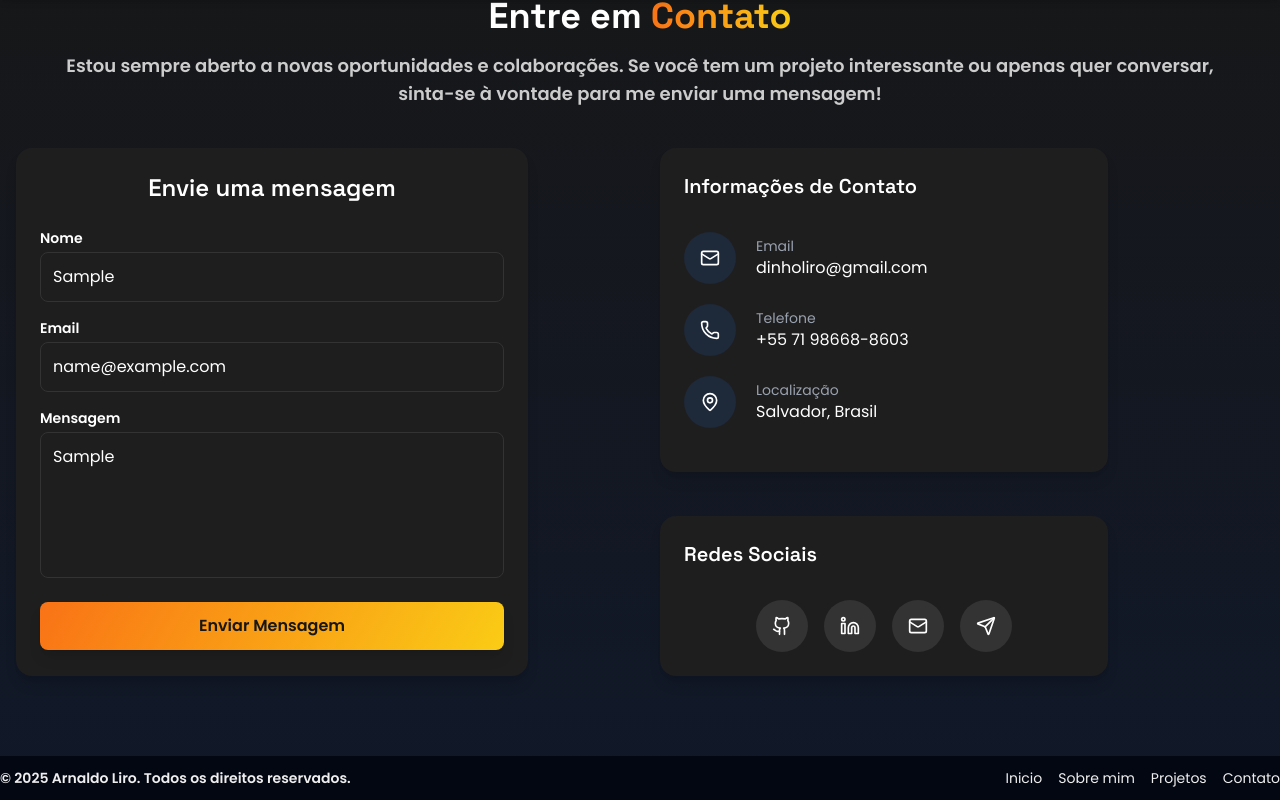
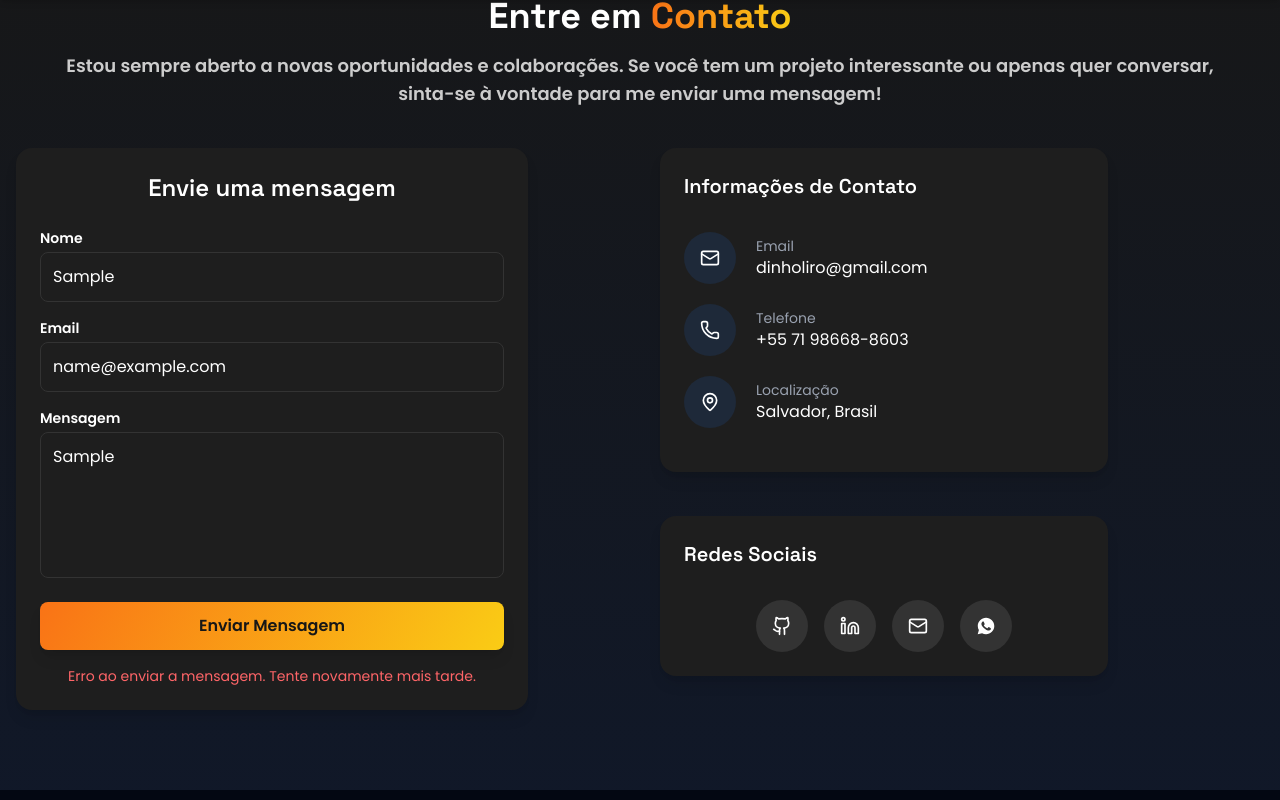
Before and after one commit to arnaldoliro/personal-site, a Next.js app: page / in a window 1280 px wide. Both pictures are taken after typing "Sample", "name@example.com", "Sample" into the empty fields and a click on the button "Enviar Mensagem". Shown: the part 3304-4104 px from the top of the page. Built offline with nearby package versions, Linux system fonts and the light colour scheme; no server answers.

Commit message:
fix: improve contact form feedback, fix social links, clean up unused code

```diff
--- a/package.json
+++ b/package.json
@@ -3,7 +3,7 @@
   "version": "0.1.0",
   "private": true,
   "scripts": {
-    "dev": "next dev",
+    "dev": "next dev -p 3001",
     "build": "next build",
     "start": "next start",
     "lint": "next lint"
--- a/src/app/layout.tsx
+++ b/src/app/layout.tsx
@@ -3,8 +3,6 @@ import { Poppins, Space_Grotesk } from "next/font/google";
 import "./globals.css";
 import Header from "@/components/Header";
 import Footer from "@/components/Footer";
-// import Background from "@/components/Background";
-// import Footer from "@/components/Footer";
 
 const poppins = Poppins({
   subsets: ["latin"],
--- a/src/app/page.tsx
+++ b/src/app/page.tsx
@@ -1,7 +1,6 @@
 import Hero from "@/components/HeroSection";
 import AboutSection from "@/components/AboutSection";
 import ProjectSection from "@/components/ProjectsSection";
-import { Contact } from "lucide-react";
 import ContactSection from "@/components/ContactSection";
 
 export default function Home() {
--- a/src/components/ContactSection/index.tsx
+++ b/src/components/ContactSection/index.tsx
@@ -3,13 +3,31 @@
 import { motion } from "framer-motion";
 import SectionDescription from "../SectionDescription";
 import SectionTitle from "../SectionTitle";
-import { Github, Linkedin, Mail, MapPin, Phone, Send } from "lucide-react";
+import { Github, Linkedin, Mail, MapPin, Phone } from "lucide-react";
 import { useState } from "react";
 import { sendContactMessage } from "@/services/api/contact";
+
+const WHATSAPP_MESSAGE = "Olá! Vi seu portfólio e gostaria de conversar.";
+
+function WhatsAppIcon({ size = 20 }: { size?: number }) {
+  return (
+    <svg
+      width={size}
+      height={size}
+      viewBox="0 0 24 24"
+      fill="currentColor"
+      aria-hidden="true"
+    >
+      <path d="M12.04 2C6.58 2 2.13 6.45 2.13 11.91c0 1.75.46 3.45 1.32 4.95L2.05 22l5.25-1.38a9.9 9.9 0 0 0 4.74 1.21h.01c5.46 0 9.9-4.45 9.9-9.91C21.96 6.45 17.51 2 12.04 2Zm5.8 14.02c-.24.68-1.4 1.32-1.93 1.4-.49.08-1.11.11-1.79-.11-.41-.13-.94-.3-1.62-.6-2.85-1.23-4.71-4.11-4.85-4.3-.14-.19-1.16-1.54-1.16-2.94 0-1.4.73-2.09.99-2.38.26-.28.57-.35.76-.35h.55c.18 0 .41-.07.64.49.24.58.81 2 .88 2.15.07.15.11.32.02.51-.09.19-.14.31-.28.48-.14.17-.29.37-.42.5-.14.14-.28.29-.12.57.16.28.71 1.17 1.53 1.9 1.05.94 1.94 1.23 2.22 1.37.28.14.44.12.6-.07.16-.19.7-.81.88-1.09.18-.28.37-.23.62-.14.26.09 1.63.77 1.91.91.28.14.47.21.53.33.07.12.07.68-.17 1.36Z" />
+    </svg>
+  );
+}
 
 export default function ContactSection() {
   const [form, setForm] = useState({ name: "", email: "", message: "" });
   const [status, setStatus] = useState("");
+  const [statusType, setStatusType] = useState<"success" | "error" | "">("");
+  const [loading, setLoading] = useState(false);
 
   const handleChange = (e: React.ChangeEvent<HTMLInputElement | HTMLTextAreaElement>) => {
     setForm({ ...form, [e.target.name]: e.target.value });
@@ -17,14 +35,27 @@ export default function ContactSection() {
 
   const handleSubmit = async (e: React.FormEvent) => {
     e.preventDefault();
+    setLoading(true);
     setStatus("Enviando...");
+    setStatusType("");
 
     try {
       await sendContactMessage(form);
       setStatus("Mensagem enviada com sucesso!");
+      setStatusType("success");
       setForm({ name: "", email: "", message: "" }); // limpa campos
     } catch (error) {
-      setStatus("Erro ao enviar a mensagem.");
+      const message = error instanceof Error ? error.message : "";
+      if (message === "RATE_LIMITED") {
+        setStatus("Você enviou muitas mensagens. Tente novamente em instantes.");
+      } else if (message === "VALIDATION_ERROR") {
+        setStatus("Verifique os dados informados (nome, e-mail e mensagem) e tente novamente.");
+      } else {
+        setStatus("Erro ao enviar a mensagem. Tente novamente mais tarde.");
+      }
+      setStatusType("error");
+    } finally {
+      setLoading(false);
     }
   };
 
@@ -58,6 +89,7 @@ export default function ContactSection() {
                   value={form.name}
                   onChange={handleChange}
                   required
+                  maxLength={80}
                   className="p-3 w-full rounded-lg bg-[#1e1e1e] border border-[#333] focus:outline-none focus:border-[1px] focus:border-[#f97416] focus:shadow-sm shadow-[#f97416] transition-all duration-300"
                 />
               </div>
@@ -83,6 +115,7 @@ export default function ContactSection() {
                 value={form.message}
                 onChange={handleChange}
                 required
+                maxLength={2000}
                 className="textarea-scrollbar resize-none p-3 rounded-lg bg-[#1e1e1e] border border-[#333] focus:outline-none focus:border-[1px] focus:border-[#f97416] focus:shadow-sm shadow-[#f97416] transition-all duration-300"
                 rows={5}
               />
@@ -90,10 +123,24 @@ export default function ContactSection() {
 
             <button
               type="submit"
-              className="mt-6 inline-block bg-custom-gradient text-[#171717] font-semibold py-3 px-6 rounded-lg shadow-lg hover:shadow-[#f974165b] transition-all duration-500 w-full cursor-pointer"
+              disabled={loading}
+              className="mt-6 inline-block bg-custom-gradient text-[#171717] font-semibold py-3 px-6 rounded-lg shadow-lg hover:shadow-[#f974165b] transition-all duration-500 w-full cursor-pointer disabled:opacity-60 disabled:cursor-not-allowed"
             >
-              Enviar Mensagem
+              {loading ? "Enviando..." : "Enviar Mensagem"}
             </button>
+            {status && (
+              <p
+                className={`mt-4 text-sm text-center ${
+                  statusType === "success"
+                    ? "text-green-400"
+                    : statusType === "error"
+                    ? "text-red-400"
+                    : "text-gray-400"
+                }`}
+              >
+                {status}
+              </p>
+            )}
           </motion.form>
           <div className="space-y-11 w-full max-w-md mx-auto md:mx-0">
             <motion.div
@@ -137,8 +184,20 @@ export default function ContactSection() {
               <div className="flex gap-4 justify-center">
                 <a className="rounded-full bg-[#333333] p-4 hover:bg-gradient-to-br hover:from-orange-500 hover:to-yellow-400 hover:text-gray-900 hover:shadow-lg shadow-[#ff901288] hover:scale-102 transition-all duration-300 cursor-pointer transform hover:-translate-y-1" href="https://github.com/arnaldoliro" target="_blank" rel="noopener noreferrer"><Github size={20}/></a>
                 <a className="rounded-full bg-[#333333] p-4 hover:bg-gradient-to-br hover:from-orange-500 hover:to-yellow-400 hover:text-gray-900 hover:shadow-lg shadow-[#ff901288] hover:scale-102 transition-all duration-300 cursor-pointer transform hover:-translate-y-1" href="https://linkedin.com/in/arnaldoliro" target="_blank" rel="noopener noreferrer"><Linkedin size={20}/></a>
-                <a className="rounded-full bg-[#333333] p-4 hover:bg-gradient-to-br hover:from-orange-500 hover:to-yellow-400 hover:text-gray-900 hover:shadow-lg shadow-[#ff901288] hover:scale-102 transition-all duration-300 cursor-pointer transform hover:-translate-y-1" href="" target="_blank" rel="noopener noreferrer"><Mail size={20}/></a>
-                <a className="rounded-full bg-[#333333] p-4 hover:bg-gradient-to-br hover:from-orange-500 hover:to-yellow-400 hover:text-gray-900 hover:shadow-lg shadow-[#ff901288] hover:scale-102 transition-all duration-300 cursor-pointer transform hover:-translate-y-1" href="" target="_blank" rel="noopener noreferrer"><Send size={20}/></a>
+                <a className="rounded-full bg-[#333333] p-4 hover:bg-gradient-to-br hover:from-orange-500 hover:to-yellow-400 hover:text-gray-900 hover:shadow-lg shadow-[#ff901288] hover:scale-102 transition-all duration-300 cursor-pointer transform hover:-translate-y-1" href="mailto:dinholiro@gmail.com" aria-label="Enviar e-mail"><Mail size={20}/></a>
+                <a
+                  className="rounded-full bg-[#333333] p-4 hover:bg-gradient-to-br hover:from-orange-500 hover:to-yellow-400 hover:text-gray-900 hover:shadow-lg shadow-[#ff901288] hover:scale-102 transition-all duration-300 cursor-pointer transform hover:-translate-y-1"
+                  href={
+                    process.env.NEXT_PUBLIC_WHATSAPP_NUMBER
+                      ? `https://wa.me/${process.env.NEXT_PUBLIC_WHATSAPP_NUMBER}?text=${encodeURIComponent(WHATSAPP_MESSAGE)}`
+                      : "#"
+                  }
+                  target="_blank"
+                  rel="noopener noreferrer"
+                  aria-label="Conversar no WhatsApp"
+                >
+                  <WhatsAppIcon size={20} />
+                </a>
               </div>
             </motion.div>
           </div>
--- a/src/services/api/contact.ts
+++ b/src/services/api/contact.ts
@@ -10,6 +10,8 @@ export async function sendContactMessage(data: {
   });
 
   if (!res.ok) {
+    if (res.status === 429) throw new Error("RATE_LIMITED");
+    if (res.status === 400) throw new Error("VALIDATION_ERROR");
     throw new Error("Erro ao enviar mensagem");
   }
 
```
Also changed, not shown: 2 other files (tests, documents, lock files or other folders).
